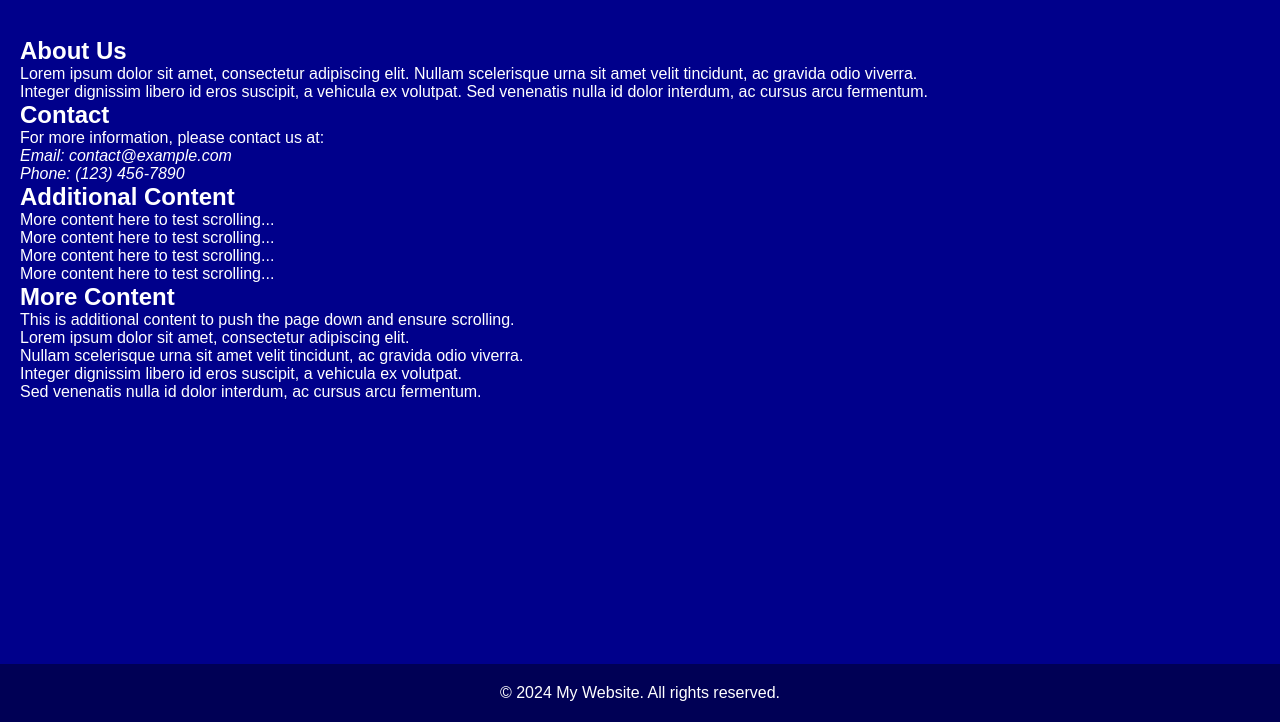
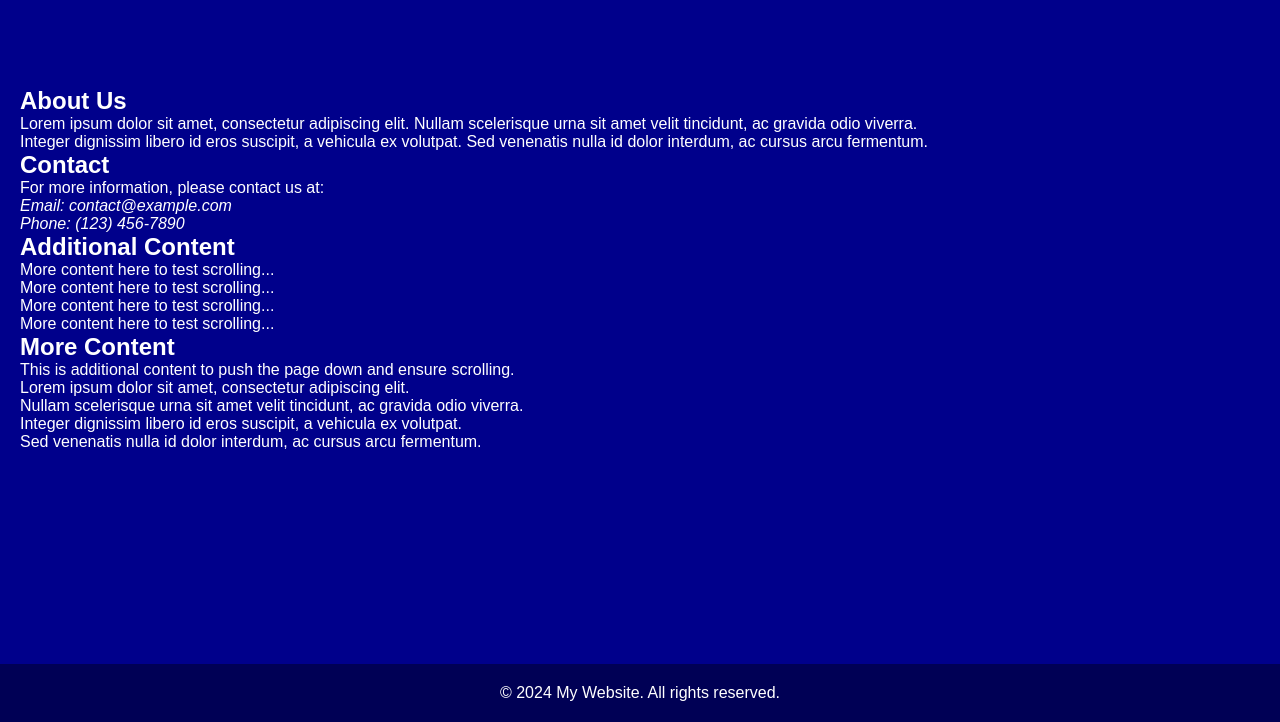
Before and after one commit to SenpaiCummer/Cum.github.io, a plain HTML site: page index.html in a window 1280 px wide. Shown: the part 78-800 px from the top of the page. Drawn offline with Linux system fonts and the light colour scheme.

Commit message:
Update styles.css

```diff
--- a/styles.css
+++ b/styles.css
@@ -23,6 +23,11 @@ main {
     flex: 1; /* Allows the main content to grow and fill available space */
 }
 
+/* Add margin to main to push content down */
+main {
+    margin-top: 50px; /* Adjust this value as needed */
+}
+
 footer {
     background-color: #000055; /* Darker blue for footer background */
     text-align: center;
```
